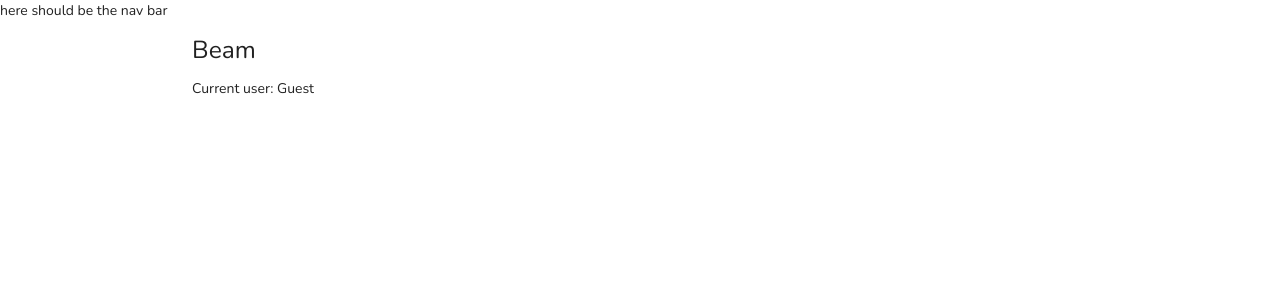
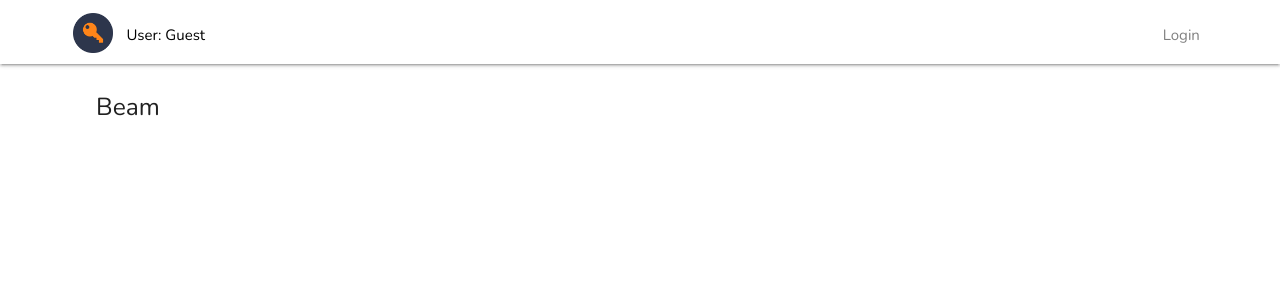
Before and after one commit to irisyuningye/beam-web-admin, a Flask app: page / in a window 1280 px wide. Shown: the top 300 px of the page. Run offline with Flask 2, Linux system fonts and the light colour scheme; some libraries are stand-ins or nearby versions.

Commit message:
update styles

```diff
--- a/app/static/css/home.css
+++ b/app/static/css/home.css
@@ -3,20 +3,20 @@ body {
 }
 
  /* Customized container */
-.container-dashboard {
-	margin: 0 auto;
+.container {
+	margin: 30 auto;
 	max-width: 1280px;
 	width: 90%;
   }
 
 @media only screen and (min-width: 601px) {
-	.container-dashboard {
+	.container {
 		width: 85%;
 	}
 }
 
 @media only screen and (min-width: 993px) {
-	.container-dashboard {
+	.container {
 		width: 85%;
 	}
 }
@@ -241,22 +180,23 @@ button {
 	margin-top: 10px;
 }
 
-/* map style */
-#mapMain {
-	display: block;
-	margin-left: auto;
-	margin-right: auto;
+/* navbar style */
+
+nav {
+	color:black;
+  background-color: #fff;
+  width: 100%;
+  line-height: 56px;
 }
 
-/* navbar style */
+nav .brand-logo {
+	position: relative;
+}
+
 .nav {
 	text-align: right;
 	height: 70px;
 	line-height: 70px;
-}
-
-nav .brand-logo {
-	position: relative;
 }
 
 .nav-wrapper {
--- a/app/templates/base.html
+++ b/app/templates/base.html
@@ -1,4 +1,5 @@
 <html>
+
 <head>
   <title>Test site</title>
   <!-- import css stylesheet and components -->
@@ -12,10 +13,28 @@
   <!--Let browser know website is optimized for mobile-->
   <meta name="viewport" content="width=device-width, initial-scale=1.0" />
 </head>
+
 <body>
   <header>
-  <!-- nav bar will be here -->
-  <p>here should be the nav bar</p>
+    <!-- nav bar will be here -->
+    <nav>
+      <div class='nav'>
+        <div class="nav-wrapper">
+          <a href="{{ url_for('index')}}"><img src="../static/img/logo.png" class="brand-logo left" id="nav-img"
+              align="left"></a>
+          <label for="toggle">&#9776;</label>
+          <input type="checkbox" id="toggle" />
+          <div class="menu">
+            <span align="left" id="login-name" class="hide-on-small-only">User: {{username}}</span>
+            {% if current_user.is_authenticated %}
+            <a href="{{ url_for('logout')}}">Logout</a>
+            {% else %}
+            <a href="{{ url_for('login')}}">Login</a>
+            {% endif %}
+          </div>
+        </div>
+      </div>
+    </nav>
   </header>
   <div class="container">
     {% block content %}{% endblock %}
@@ -26,4 +45,5 @@
 </body>
 {% block additionallibraries_bottom %} {% endblock %}
 {% block variables %}{% endblock %}
+
 </html>
--- a/app/templates/index.html
+++ b/app/templates/index.html
@@ -1,7 +1,5 @@
 {% extends "base.html" %}
-
 
 {% block content %}
 <h5>Beam</h5>
-<p>Current user: {{username}}</p>
 {% endblock %}
```
Also changed, not shown: other parts of app/static/css/home.css (+1 -62 lines), app/static/img/logo.png (added). Lines whose indentation alone changed are shown as unchanged.
